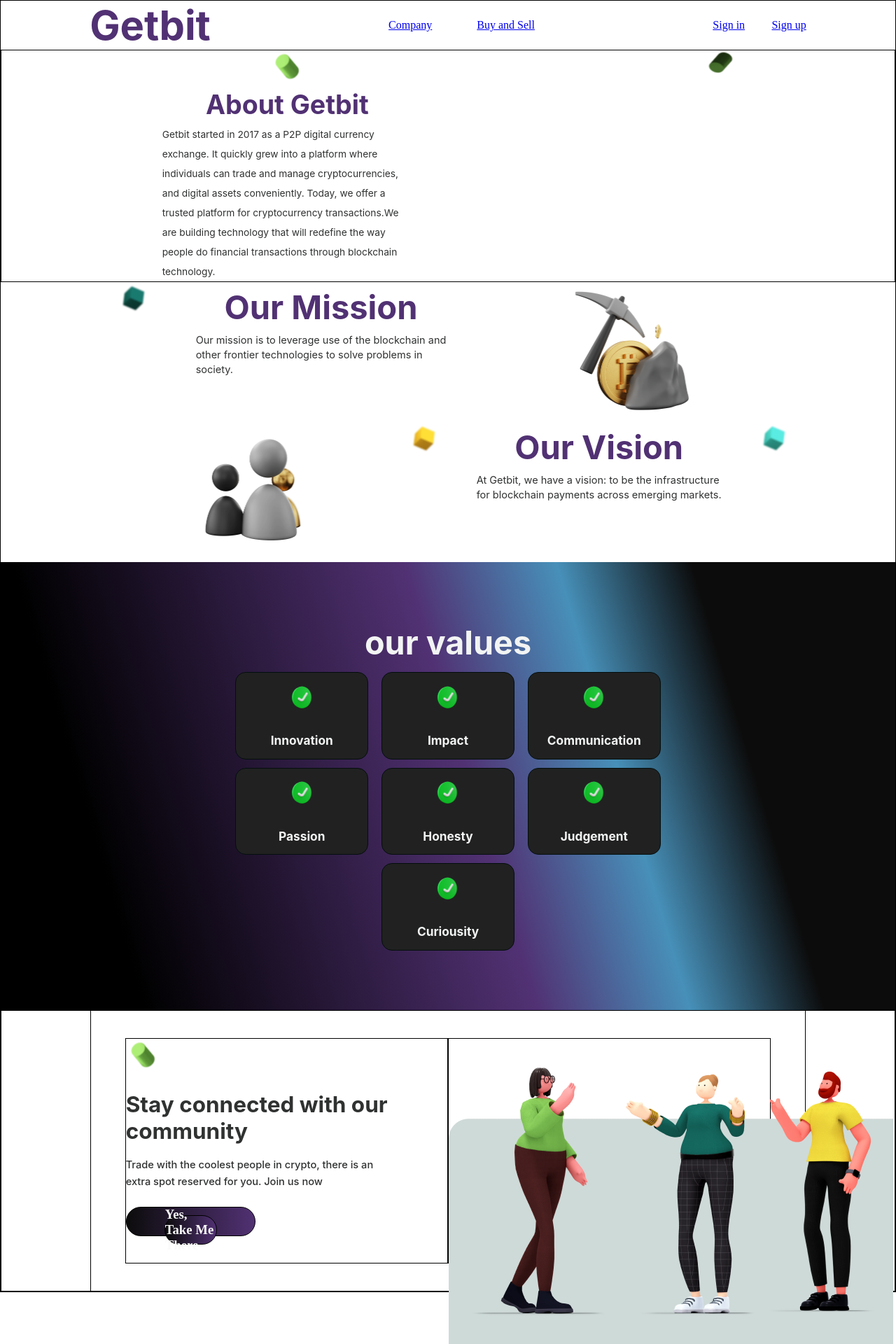
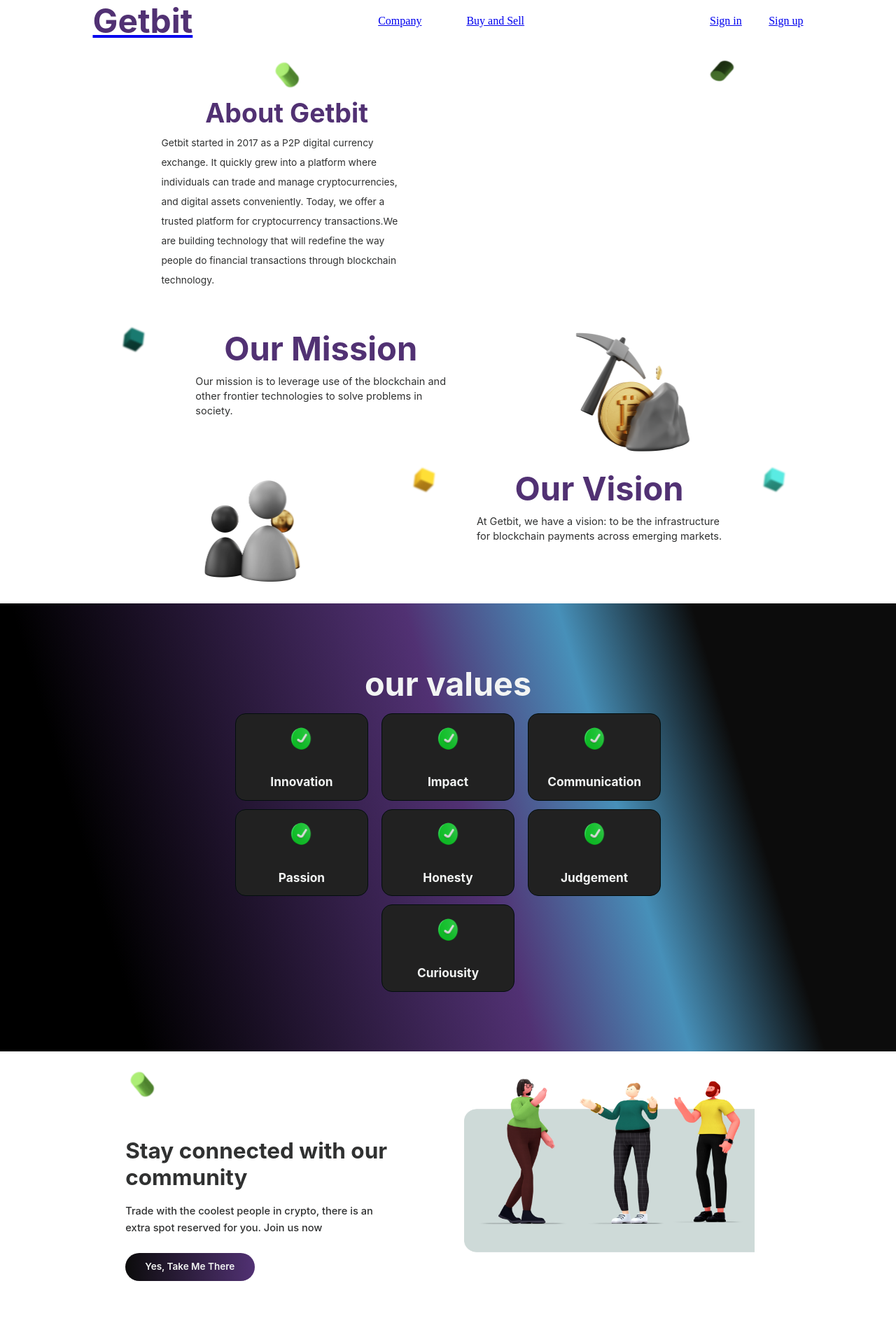
Before and after one commit to Boiderah/Chbit, a React (Vite) app in the folder Client/: page /company in a window 1280 px wide. Shown: the top 1920 px of the page at 70% size. Built offline with nearby package versions, Linux system fonts and the light colour scheme.

Commit message:
formalities

```diff
--- a/Client/src/Component/Navbar.css
+++ b/Client/src/Component/Navbar.css
@@ -6,9 +6,9 @@
 }
 #navcname h1{
     font-family: Inter;
-    font-size: 57.89px;
+    font-size: 47.89px;
     font-weight: 700;
-    line-height: 70px;
+    line-height: 60px;
     text-align: center;
     color: #513173;
 }
--- a/Client/src/Component/Navbar.jsx
+++ b/Client/src/Component/Navbar.jsx
@@ -7,7 +7,7 @@ const Navbar = () => {
   return (
     <div className="navcont">
         <div id="navcname">
-            <h1>Getbit</h1>
+        <Link to={'/landing'}><h1>Getbit</h1></Link>
         </div>
 
         <div id="navmiddle">
--- a/Client/src/Pages/Company/Company.css
+++ b/Client/src/Pages/Company/Company.css
@@ -1,17 +1,20 @@
 .CompanyCont{
-    border: 1px solid black;
+    /* border: 1px solid black; */
     /* height: 250vh;  */
+    /* width: 100; */
+    /* margin-top: 5vh; */
     display: flex;
     flex-direction: column;
-    /* width: 100; */
 }
 .compdivi{
+    /* border: 1px solid black; */
     display: flex;
     justify-content: center;
     flex-direction: column;
     align-items: center;
-    border: 1px solid black;
     height: 40%;
+    margin-top: 3vh;
+    margin-bottom: 3vh;
 }
 #comdiv1{
     /* border: 1px solid black; */
@@ -70,12 +73,13 @@ text-align: left;
 color: #303131;
 }
 .compdivii{
+    /* justify-content: center; */
+    /* border: 1px solid black; */
     display: flex;
-    /* justify-content: center; */
     flex-direction: column;
     align-items: center;
-    /* border: 1px solid black; */
     height: 40%;
+    margin-top: 3vh;
 }
 .compdiv2{
     /* border: 1px solid black; */
@@ -204,30 +208,31 @@ color: #303131;
     color: #F2F4F3;
 }
 .complastdiv{
-    border: 1px solid black;
+    /* border: 1px solid black; */
+    /* width: 70%; */
+    /* flex-direction: column; */
     display: flex;
     justify-content: center;
-    /* flex-direction: column; */
     align-items: center;
     height: 50vh;
-    /* width: 70%; */
+    margin-bottom: 3vh;
 }
 #complastdiv1{
-    border: 1px solid black;
+    /* border: 1px solid black; */
+    /* flex-direction: column; */
     display: flex;
     justify-content: center;
-    /* flex-direction: column; */
     align-items: center;
     height: 100%;
     width: 80%;
 }
 .lastcomimg{
-    border: 1px solid black;
+    /* border: 1px solid black; */
+    /* justify-content: center; */
+    /* align-items: center;  */
     display: flex;
-    /* justify-content: center; */
     flex-direction: column;
-    /* align-items: center;  */
-    height: 80%;
+    height: 100%;
     width: 45%;
 }
 #lstimg{
@@ -237,6 +242,7 @@ color: #303131;
     left: 324px;
     gap: 0px;
     opacity: 0px;
+    margin: 3vh 0px;
 }
 .lastcomimg h1{
     font-family: Inter;
@@ -257,28 +263,44 @@ color: #303131;
 }
 .TakeMeThere{
     /* border: 1px solid black; */
+    /* justify-content: center; */
+    /* align-items: center; */
     display: flex;
-    /* justify-content: center; */
-    align-items: center;
     margin-top: 3vh;
 
 }
-.TakeMeThere{
-    border: 1px solid black;
+.TakeMeThere1{
     display: flex;
     justify-content: center;
-    /* align-items: center; */
+    align-items: center;
     width: 40%;
     height: 5vh;
     border-radius: 33px;
-    color: #F9FAF9;
     background: linear-gradient(90deg, #0C0C0C 0%, #513173 100%);
+    /* border: 1px solid black; */
+    /* color: #F9FAF9; */
 }
- .peopleimg{
-    width: 235px;
-    height: 161.72px;
-    top: 20px;
-    left: 461px;
+.TakeMeThere1 h5{
+    font-family: Inter;
+    font-size: 13.56px;
+    font-weight: 600;
+    line-height: 16.8px;
+    text-align: center;
+    color: #F2F4F3;
+}
+.peopleimg{
+    display: flex;
+    justify-content: center;
+    align-items: center;
+
+}
+ .peopleimg img{
+    width: 90%;
+    height: 90%;
+    /* width: 635px;
+    height: 261.72px;
+    top: 40px;
+    left: 961px;
     gap: 0px;
-    opacity: 0px;
+    opacity: 0px;     */
 }
--- a/Client/src/Pages/Company/Company.jsx
+++ b/Client/src/Pages/Company/Company.jsx
@@ -10,6 +10,7 @@ import yellow from "../../assets/Res/yellow.png";
 import blue from "../../assets/Res/blue.png";
 import tick from "../../assets/Res/tickgood.png";
 import people from "../../assets/Res/people.png";
+import Footer from '../../Component/Footer';
 
 const Company = () => {
   return (
@@ -136,8 +137,8 @@ for blockchain payments across emerging markets.
                 <p>Trade with the coolest people in crypto, there is an <br /> extra spot reserved for you. Join us now</p>
 
                 <div className="TakeMeThere">
-                  <div className="TakeMeThere">
-                    <h3>Yes, Take Me There</h3>
+                  <div className="TakeMeThere1">
+                    <h5>Yes, Take Me There</h5>
                   </div>
                   </div>
 
@@ -149,6 +150,8 @@ for blockchain payments across emerging markets.
               </div>
             </div>
           </div>
+
+          <Footer/>
     </div>
   )
 }
--- a/Client/src/Pages/SignInPage/Sigin.jsx
+++ b/Client/src/Pages/SignInPage/Sigin.jsx
@@ -42,7 +42,7 @@ const Sigin = () => {
 
     <div className="formcont">
        <form onSubmit={handleSubmit} className="form">
-        <span className="brandname">Getbit</span>
+       <Link to={'/landing'}>  <span className="brandname">Getbit</span></Link>
         <span className="wlcb">Hello! We’re glad to have you back</span>
       <p className="welcometex">Log In to pick up from where you stopped.</p>
       <div className="inputs">
--- a/Client/src/Pages/SignupPage/Signup.jsx
+++ b/Client/src/Pages/SignupPage/Signup.jsx
@@ -63,7 +63,7 @@ const Signup = () => {
 
     <div className="formcont">
        <form className="form" onSubmit={handleSubmit}>
-        <span className="wlc">Getbit</span>
+       <Link to={'/landing'}>  <span className="wlc">Getbit</span></Link>
         <span className="wlcin">Hello! Create your Account</span>
        <span className="signup">Welcome to Getbit Let’s get started.</span>
        <input type="email" placeholder="Full Name" className="form--input" value={firstName} onChange={handleEmailChange} />
```
